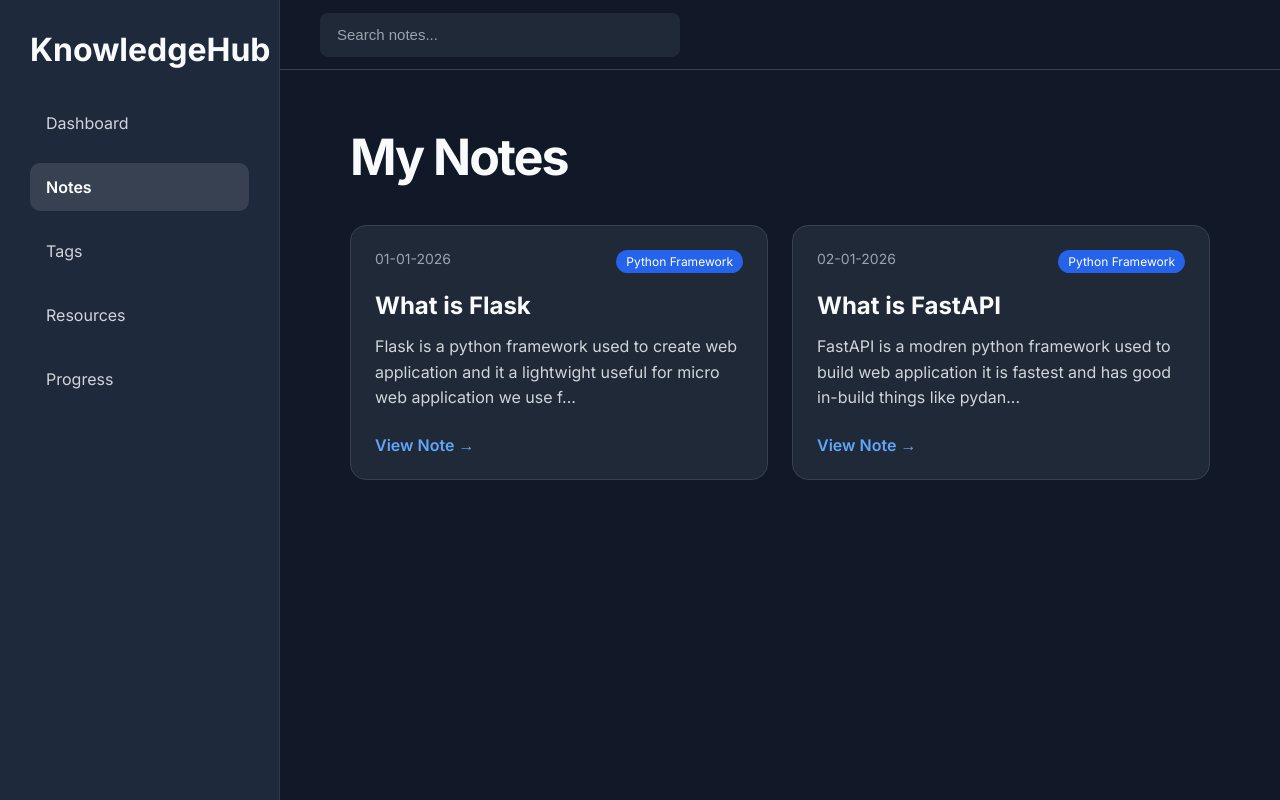
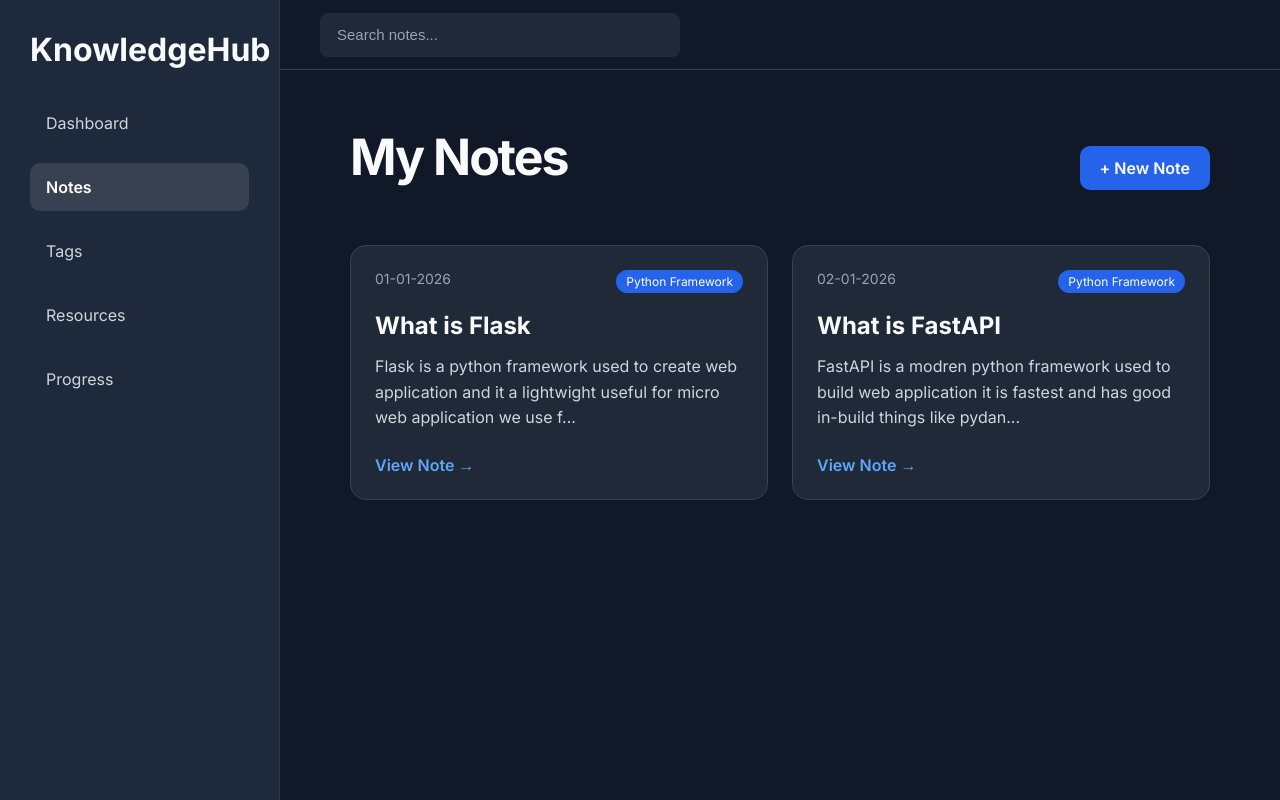
Before and after one commit to Jeyapradeepan2004/KnowledgeHub, a FastAPI app: page /notes/ in a window 1280 px wide. Run offline with FastAPI, Linux system fonts and the light colour scheme.

Commit message:
Add note creation feature and improve notes UI

```diff
--- a/static/css/notes.css
+++ b/static/css/notes.css
@@ -50,3 +50,24 @@
     font-size:12px;
     color: white;
 }
+
+.notes-header {
+    display: flex;
+    justify-content: space-between;
+    align-items: center;
+    margin-bottom: 2rem;
+}
+
+.create-note-btn {
+    text-decoration: none;
+    background-color: #2563eb;
+    color: white;
+    padding: 12px 20px;
+    border-radius: 10px;
+    font-weight: 600;
+    transition: 0.2s ease;
+}
+
+.create-note-btn:hover {
+    background-color: #1d4ed8;
+}
--- a/templates/notes.html
+++ b/templates/notes.html
@@ -5,11 +5,19 @@
 {% endblock %}
 
 {% block content %}
+
+<div class="notes-header">
   <h1>My Notes</h1>
+
+  <a href="/notes/create" class="create-note-btn">
+    + New Note
+  </a>
+</div>
 
 <div class="notes-grid">
   {% for note in notes %}
   <div class="note-card">
+
     <div class="card-header">
       <span>{{ note.date_created }}</span>
       <span class="tag">{{ note.category }}</span>
@@ -19,8 +27,10 @@
 
     <p>{{ note.content[:120] }}...</p>
 
-        <a href="/notes/{{ note.note_id }}">View Note →</a>
+    <a href="/notes/{{ note.id }}">View Note →</a>
+
   </div>
   {% endfor %}
 </div>
+
 {% endblock %}
```
Also changed, not shown: routers/notes.py (+19 -6 lines), schemas.py (added, +19 -0 lines). Lines whose indentation alone changed are shown as unchanged.
